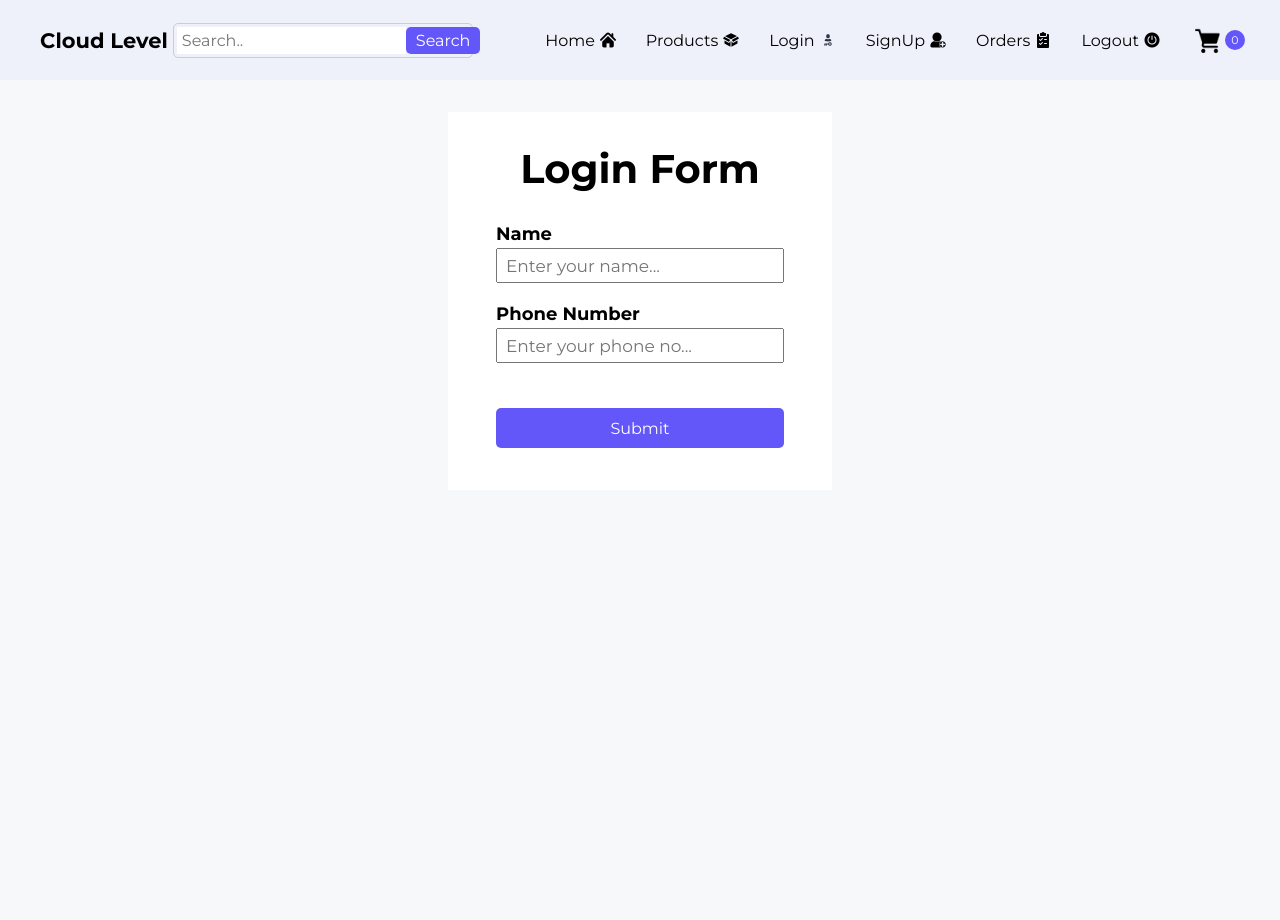
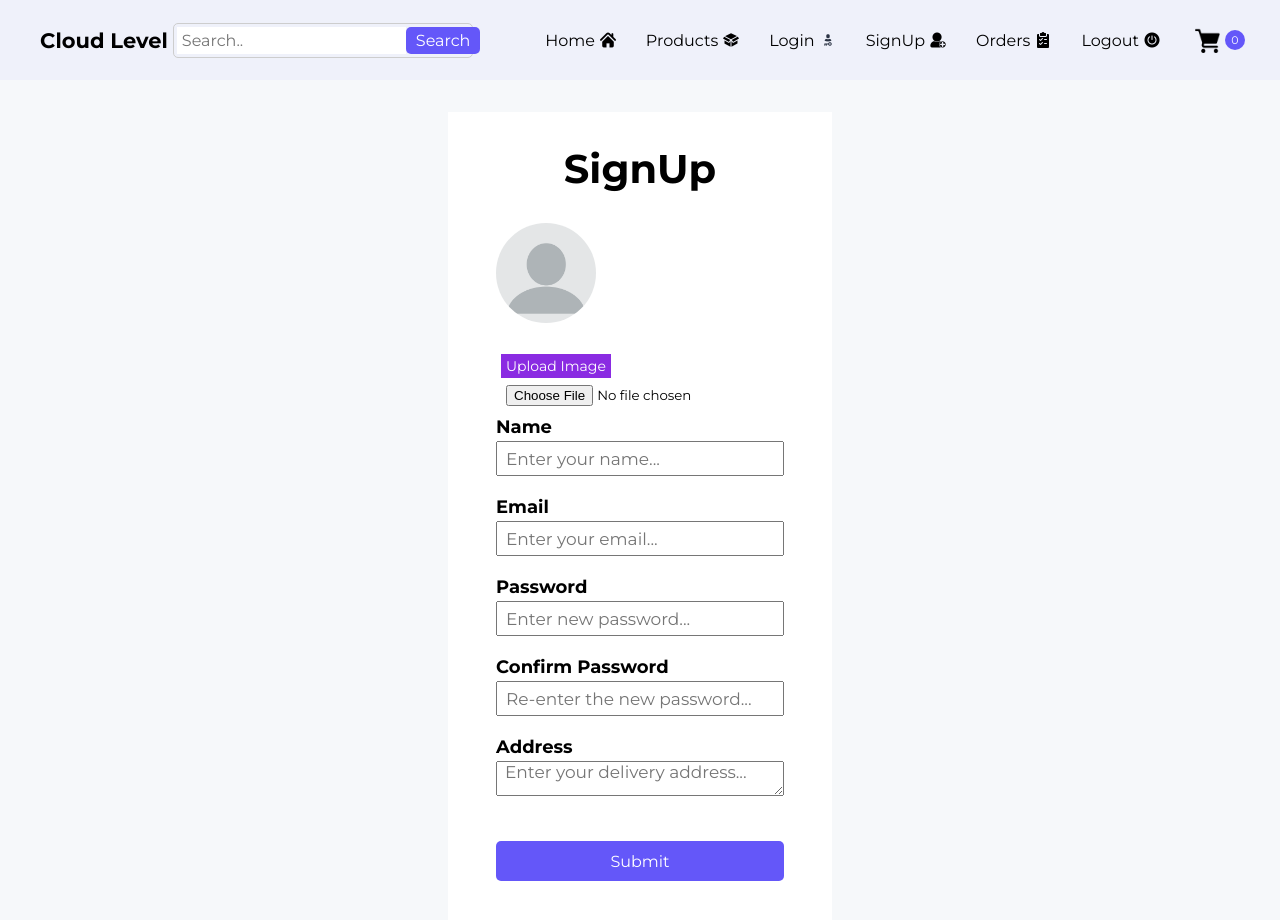
Before and after one commit to sanju918/webcart, a React (Vite) app: page /signup in a window 1280 px wide. Shown: the top 920 px of the page. Before the commit the page ends 800 px from the top, so only its background shows below. Built offline with nearby package versions, Linux system fonts and the light colour scheme.

Commit message:
added formvalidation

```diff
--- a/package.json
+++ b/package.json
@@ -10,9 +10,11 @@
     "preview": "vite preview"
   },
   "dependencies": {
+    "@hookform/resolvers": "^3.0.1",
     "react": "^18.2.0",
     "react-dom": "^18.2.0",
-    "react-hook-form": "^7.43.9"
+    "react-hook-form": "^7.43.9",
+    "zod": "^3.21.4"
   },
   "devDependencies": {
     "@types/react": "^18.2.56",
--- a/src/App.jsx
+++ b/src/App.jsx
@@ -1,5 +1,6 @@
 import "./App.css";
 import LoginPage from "./components/Authentication/LoginPage";
+import SignUp from "./components/Authentication/SignUp";
 // import CartPage from "./components/Cart/CartPage";
 // import MyOrder from "./components/MyOrder/MyOrder";
 import Navbar from "./components/Navbar/Navbar";
@@ -19,7 +20,8 @@ const App = () => {
         {/* <SingleProductPage /> */}
         {/* <CartPage /> */}
         {/* <MyOrder /> */}
-        <LoginPage />
+        {/* <LoginPage /> */}
+        <SignUp />
       </main>
     </div>
   );
--- a/src/components/Authentication/LoginPage.css
+++ b/src/components/Authentication/LoginPage.css
@@ -52,3 +52,7 @@
 .form_submit:hover {
     background-color: #4334e6fd;
 }
+
+.form_error {
+    color: red;
+}
--- a/src/components/Authentication/LoginPage.jsx
+++ b/src/components/Authentication/LoginPage.jsx
@@ -1,8 +1,25 @@
 import "./LoginPage.css";
 import { useForm } from "react-hook-form";
+import { z } from "zod";
+import { zodResolver } from "@hookform/resolvers/zod";
+
+const loginSchema = z.object({
+  email: z
+    .string()
+    .email({ message: "Please enter valid email address" })
+    .min(8, { message: "email must be more than 3 characters" }), // 3 rules, it should be string, email and min 3 chars
+  password: z
+    .string()
+    .min(8, { message: "Password must be at least 8 characters" })
+    .max(15, { message: "Password must not exceed 15 characters." }),
+});
 
 const LoginPage = () => {
-  const { register, handleSubmit } = useForm();
+  const {
+    register,
+    handleSubmit,
+    formState: { errors },
+  } = useForm({ resolver: zodResolver(loginSchema) });
 
   const onSubmit = (formData) => console.log(formData);
   return (
@@ -16,24 +33,30 @@ const LoginPage = () => {
           <h2>Login Form</h2>
           <div className="form_inputs">
             <div>
-              <label htmlFor="name">Name</label>
+              <label htmlFor="name">Email</label>
               <input
-                type="text"
-                id="name"
+                type="email"
+                id="email"
                 className="form_text_input"
-                placeholder="Enter your name..."
-                {...register("name")}
+                placeholder="Enter your email id..."
+                {...register("email")}
               />
+              {errors.email && (
+                <em className="form_error">{errors.email.message}</em>
+              )}
             </div>
             <div>
-              <label htmlFor="phone">Phone Number</label>
+              <label htmlFor="phone">Password</label>
               <input
-                type="number"
-                id="phone"
+                type="password"
+                id="password"
                 className="form_text_input"
-                placeholder="Enter your phone no..."
-                {...register("phone", { valueAsNumber: true })}
+                placeholder="Enter your password..."
+                {...register("password")}
               />
+              {errors.password && (
+                <em className="form_error">{errors.password.message}</em>
+              )}
             </div>
             <button className="form_submit">Submit</button>
           </div>
--- /dev/null
+++ b/src/components/Authentication/SignUp.css
@@ -0,0 +1,24 @@
+.image_preview img {
+    height: 100px;
+    border-radius: 100%;
+    pad: 30px;
+    margin-bottom: 30px;
+}
+
+.input_textarea {
+    height: 120px;
+}
+
+.image_label {
+    height: 25px;
+    width: 100%;
+    margin: 5px;
+    padding: 3px 5px;
+    background-color: blueviolet;
+    color: #fff;
+    cursor: pointer;
+}
+
+.image_input {
+    margin: 10px;
+}
--- /dev/null
+++ b/src/components/Authentication/SignUp.jsx
@@ -0,0 +1,151 @@
+import "./SignUp.css";
+import { useForm } from "react-hook-form";
+import { z } from "zod";
+import { zodResolver } from "@hookform/resolvers/zod";
+import { useState } from "react";
+
+import user from "../../assets/icons/user.webp";
+
+const signUpSchema = z
+  .object({
+    name: z
+      .string()
+      .min(3, { message: "Name should be at least 3 characters" }),
+    email: z
+      .string()
+      .email({ message: "Enter valid email." })
+      .min(3, { message: "Email should be mini 3 chars." }),
+    password: z
+      .string()
+      .min(8, { message: "Must be more than 8 chars" })
+      .max(16, { message: "Must not exceed 16 chars" }),
+    confirmPassword: z.string(),
+    address: z
+      .string()
+      .min(15, { message: "Address must be at least 15 chars." }),
+  })
+  .refine(
+    (data) => {
+      return data.password === data.confirmPassword;
+    },
+    {
+      message: "Confirm Password doesn't match the Password.",
+      path: ["confirmPassword"],
+    }
+  );
+
+const SignUp = () => {
+  const [profilePic, setProfilePic] = useState(null);
+  const {
+    register,
+    handleSubmit,
+    formState: { errors },
+  } = useForm({
+    resolver: zodResolver(signUpSchema),
+  });
+
+  const onSubmit = (formData) => console.log(formData);
+
+  console.log(profilePic);
+
+  return (
+    <>
+      <section className="align_center form_page">
+        <form
+          action=""
+          className="authentication_form"
+          onSubmit={handleSubmit(onSubmit)}
+        >
+          <h2>SignUp</h2>
+          <div className="image_input_section">
+            <div className="image_preview">
+              <img
+                src={profilePic ? URL.createObjectURL(profilePic) : user}
+                alt="user image"
+                id="file-ip-1-preview"
+              />
+            </div>
+            <label htmlFor="file-ip-1" className="image_label">
+              Upload Image
+            </label>
+            <input
+              type="file"
+              onChange={(e) => setProfilePic(e.target.files[0])}
+              id="file-ip-1"
+              className="image_input"
+            />
+          </div>
+          <div className="form_inputs">
+            <div>
+              <label htmlFor="name">Name</label>
+              <input
+                type="text"
+                id="name"
+                className="form_text_input"
+                placeholder="Enter your name..."
+                {...register("name")}
+              />
+              {errors.name && (
+                <em className="form_error">{errors.name.message}</em>
+              )}
+            </div>
+            <div>
+              <label htmlFor="email">Email</label>
+              <input
+                type="text"
+                id="email"
+                className="form_text_input"
+                placeholder="Enter your email..."
+                {...register("email")}
+              />
+              {errors.email && (
+                <em className="form_error">{errors.email.message}</em>
+              )}
+            </div>
+            <div>
+              <label htmlFor="password">Password</label>
+              <input
+                type="password"
+                id="password"
+                className="form_text_input"
+                placeholder="Enter new password..."
+                {...register("password")}
+              />
+              {errors.password && (
+                <em className="form_error">{errors.password.message}</em>
+              )}
+            </div>
+            <div>
+              <label htmlFor="confirmPassword">Confirm Password</label>
+              <input
+                type="password"
+                id="confirmPassword"
+                className="form_text_input"
+                placeholder="Re-enter the new password..."
+                {...register("confirmPassword")}
+              />
+              {errors.confirmPassword && (
+                <em className="form_error">{errors.confirmPassword.message}</em>
+              )}
+            </div>
+            <div>
+              <label htmlFor="address">Address</label>
+              <textarea
+                id="address"
+                className="form_text_input"
+                placeholder="Enter your delivery address..."
+                {...register("address")}
+              />
+              {errors.address && (
+                <em className="form_error">{errors.address.message}</em>
+              )}
+            </div>
+            <button className="form_submit">Submit</button>
+          </div>
+        </form>
+      </section>
+    </>
+  );
+};
+
+export default SignUp;
```
Also changed, not shown: 1 other file (tests, documents, lock files or other folders).
